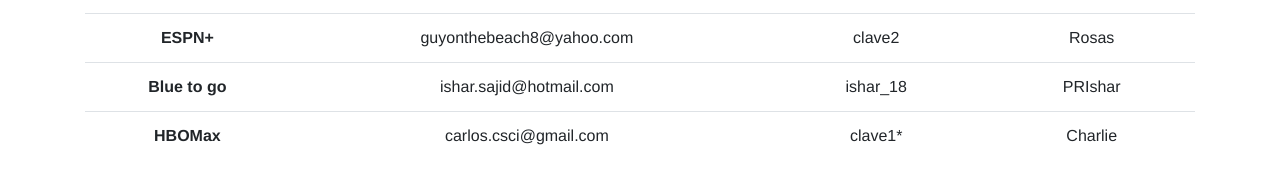
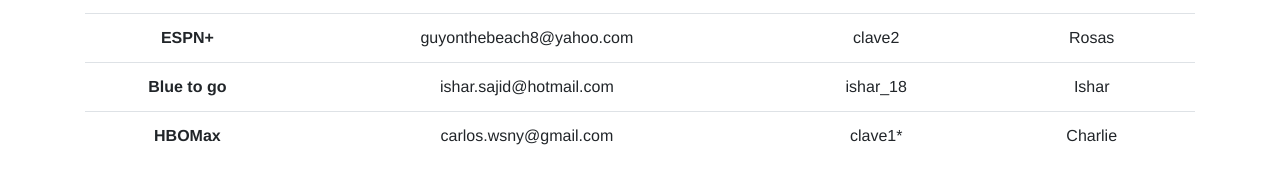
Before and after one commit to cjrodriguez1/quiniela, a Vue app: page / in a window 1280 px wide. Shown: the part 333-516 px from the top of the page. Built offline with nearby package versions, Linux system fonts and the light colour scheme.

Commit message:
Modified info

```diff
--- a/src/components/AudioVisualAccounts.vue
+++ b/src/components/AudioVisualAccounts.vue
@@ -83,7 +83,7 @@
      "local": "Blue to go",
      "resultado": "ishar.sajid@hotmail.com",
      "visitante": "ishar_18",
-     "proveedor": "PRIshar",
+     "proveedor": "Ishar",
      "angel": "E",
      "charlie": "L",
      "omar": "L",
@@ -93,7 +93,7 @@
     },
     {
      "local": "HBOMax",
-     "resultado": "carlos.csci@gmail.com",
+     "resultado": "carlos.wsny@gmail.com",
      "visitante": "clave1*",
      "proveedor": "Charlie",
      "angel": "L",
```
